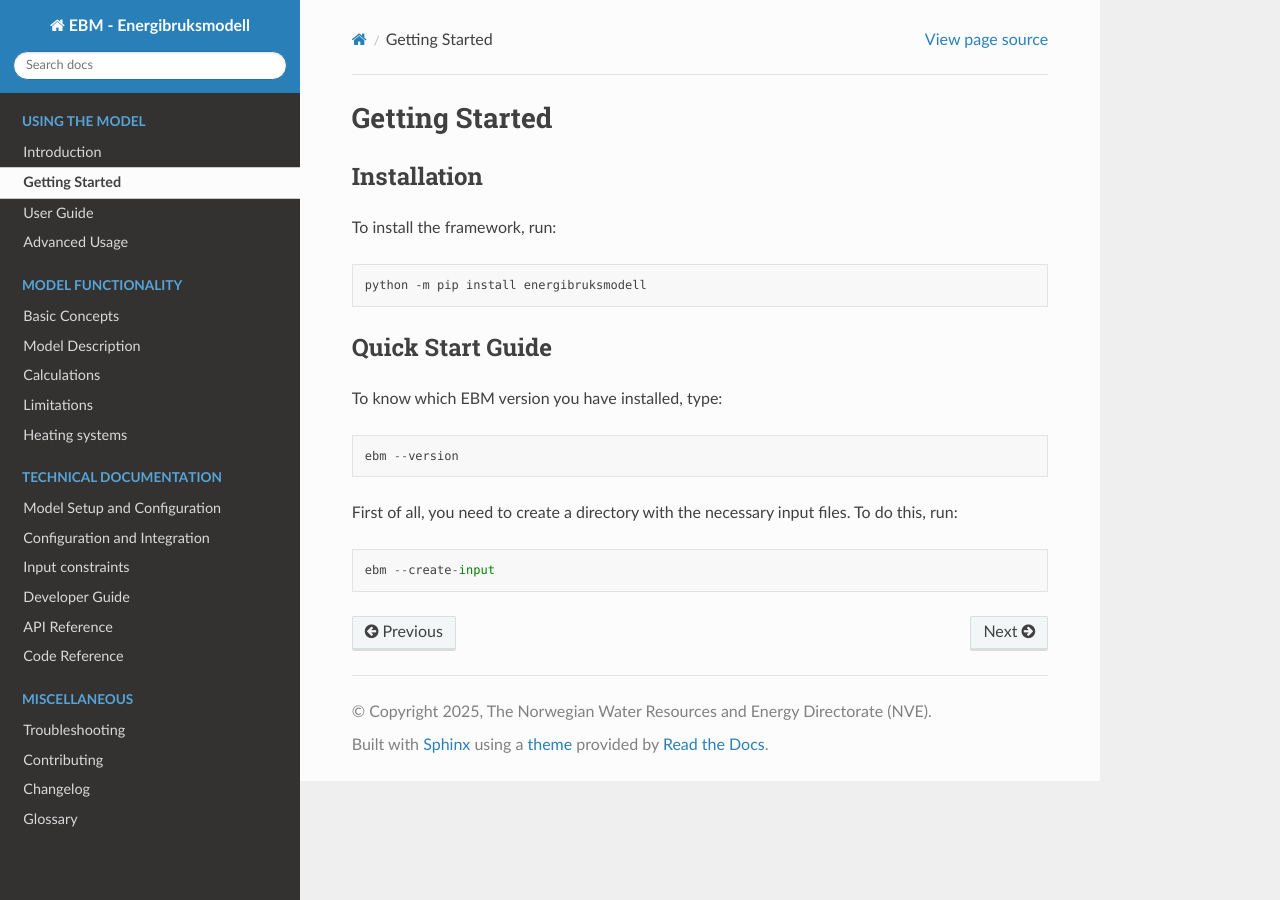
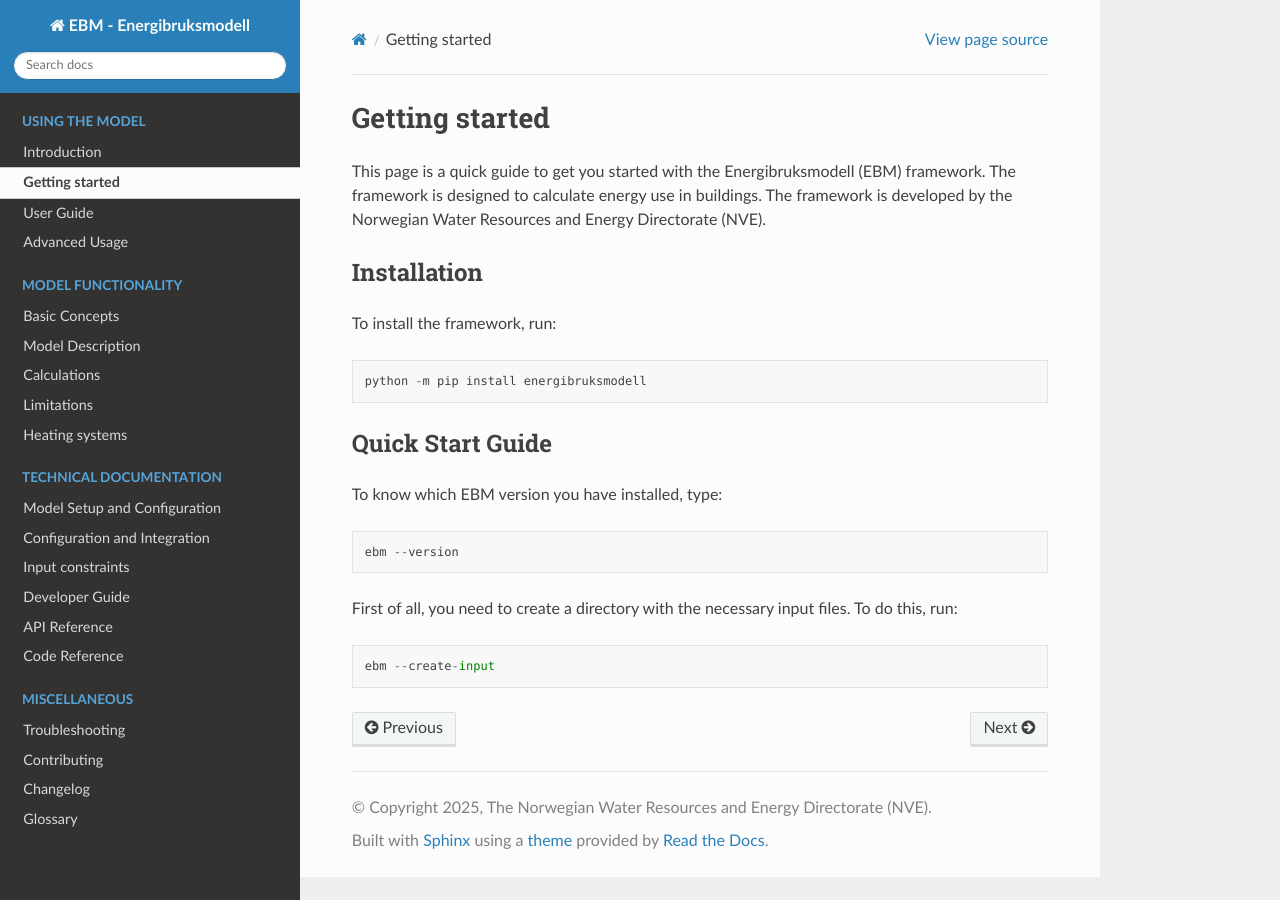
Before and after one commit to NVE/ebm, a Sphinx documentation site: the page built from docs/source/getting_started.rst, in a window 1280 px wide. Built offline with Sphinx 7.4.7 and the Read the Docs theme 3.1.0, drawn with Linux system fonts in a browser that asks for light colours; pages that are not in the unit, such as notebooks, are missing from menus.

```diff
--- a/docs/source/getting_started.rst
+++ b/docs/source/getting_started.rst
@@ -1,16 +1,16 @@
 ===============
-Getting Started
+Getting started
 ===============
-
+This page is a quick guide to get you started with the Energibruksmodell (EBM) framework. The framework is designed to calculate energy use in buildings. The framework is developed by the Norwegian Water Resources and Energy Directorate (NVE).
 
 Installation
 ------------
 
 To install the framework, run:
 
-.. code-block:: bash
+.. code-block:: python
 
-   python -m pip install energibruksmodell
+  python -m pip install energibruksmodell
 
 
 Quick Start Guide
--- /dev/null
+++ b/docs/source/tables/diff_switch_step.csv
@@ -0,0 +1,3 @@
+Option,Description
+switch,"Always preceded by ``--``. Used to ensure different running options a user may want to use. Examples include: ``--help``, ``--version``, ``--debug`` and ``--open``. A more detailed explanation of the options can be found using the ``--help`` switch."
+step,"Represents the calculation step you want to run. The steps are sequential. Any prerequisite to the chosen step will run automatically. The four steps available are: ``area-forecast``, ``energy-requirements``, ``heating-systems`` and ``energy-use``."
```
Also changed, not shown: docs/source/user_guide.rst (+35 -7 lines).
